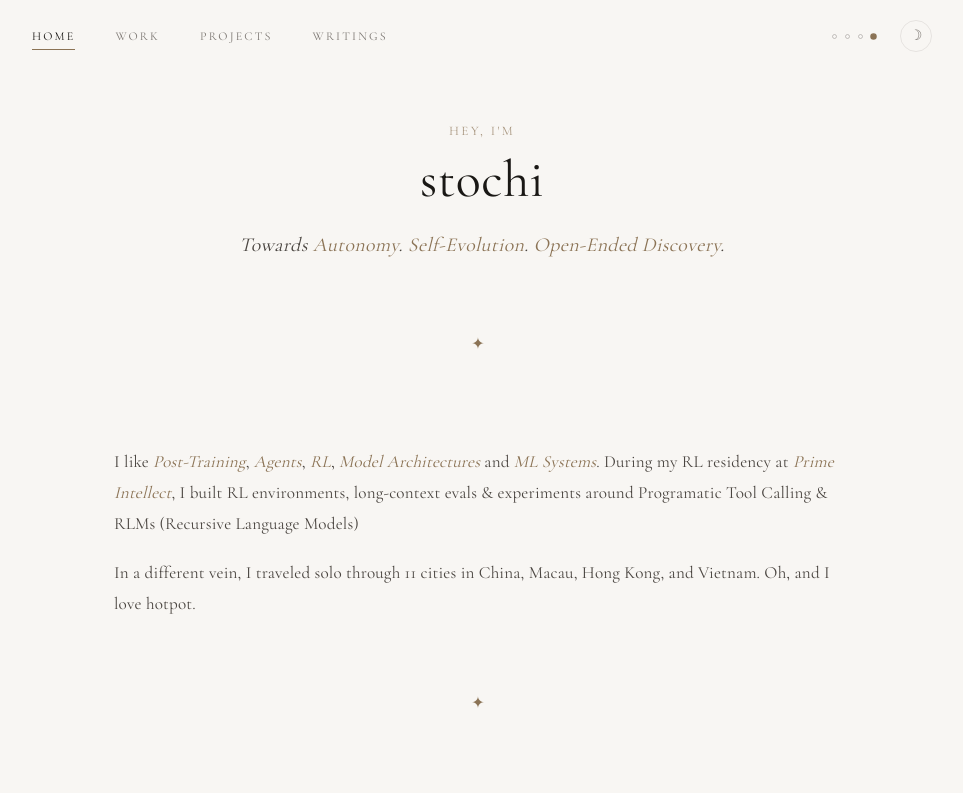
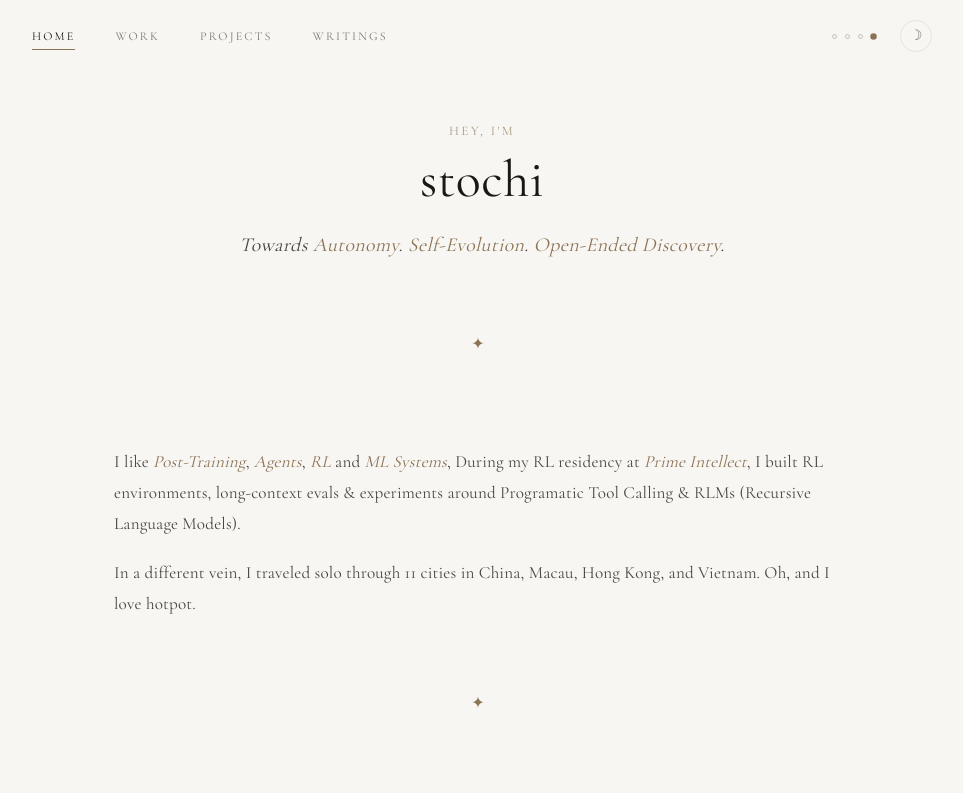
Before and after one commit to stochi0/personal-page, a Next.js app: page / in a window 1280 px wide. Shown: the top 793 px of the page, without its empty margins (158-1121 px from the left). Built offline with nearby package versions, Linux system fonts and the light colour scheme.

Commit message:
Remove profile-dump.md file and update Now section text for clarity and punctuation consistency in home.ts.

```diff
--- a/src/content/home.ts
+++ b/src/content/home.ts
@@ -3,7 +3,7 @@ import { plainTextFromRichText } from "@/lib/plain-text";
 export const nowSection = {
   paragraphs: [
     "",
-    "I like {Post-Training}, {Agents}, {RL}, {Model Architectures} and {ML Systems}. During my RL residency at {Prime Intellect}, I built RL environments, long-context evals & experiments around Programatic Tool Calling & RLMs (Recursive Language Models)",
+    "I like {Post-Training}, {Agents}, {RL} and {ML Systems}, During my RL residency at {Prime Intellect}, I built RL environments, long-context evals & experiments around Programatic Tool Calling & RLMs (Recursive Language Models).",
     "In a different vein, I traveled solo through 11 cities in China, Macau, Hong Kong, and Vietnam. Oh, and I love hotpot."
   ],
 } as const;
```
Also changed, not shown: 1 other file (tests, documents, lock files or other folders).
